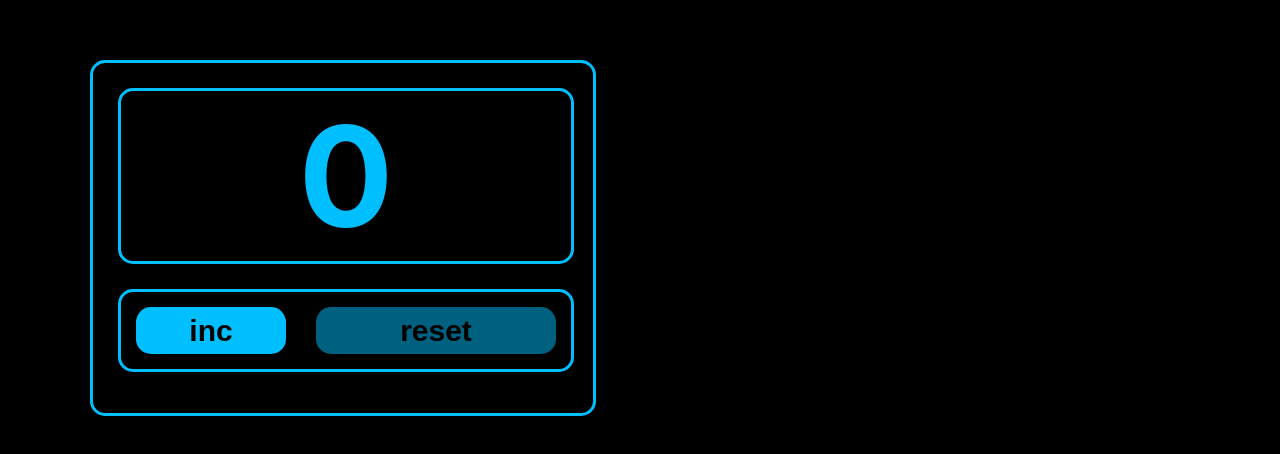
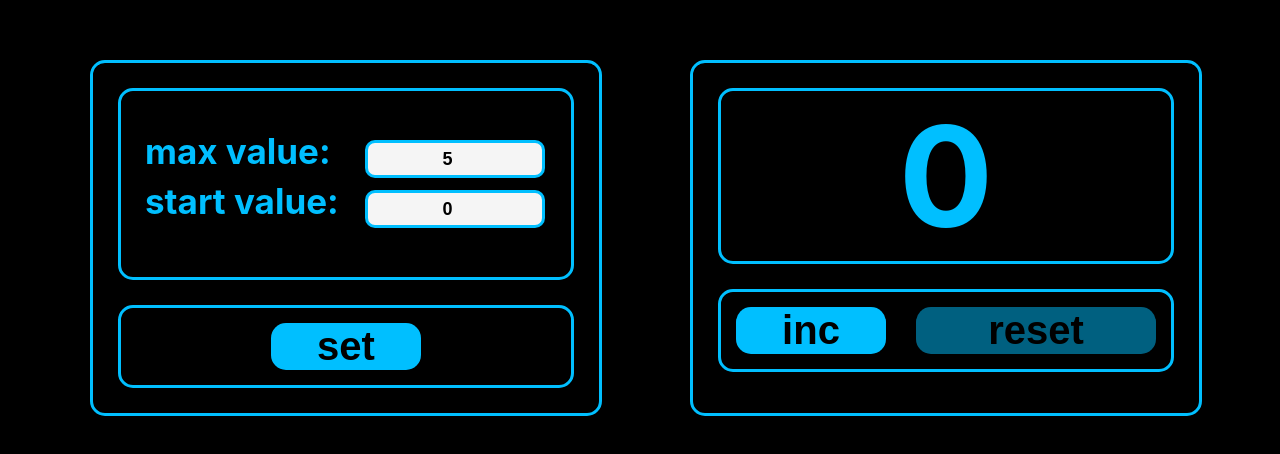
Before and after one commit to Freiii21/exam-monday, a React (Create React App) app: page / in a window 1280 px wide. Shown: the part 190-644 px from the top of the page. Built offline with nearby package versions, Linux system fonts and the light colour scheme.

Commit message:
#42 Adding settings to counter. Part 6

```diff
--- a/src/App.css
+++ b/src/App.css
@@ -6,19 +6,11 @@
   margin: auto;
 }
 .frame {
-  width: 500px;
+  width: 506px;
   height: 350px;
-  margin: auto;
-  margin-top: 250px;
+  margin: 250px auto auto;
   border: 3px solid deepskyblue;
   border-radius: 15px;
   display: grid;
   grid-template-rows: 250px 100px;
 }
-
-.settings {
-  border: 3px solid deepskyblue;
-  border-radius: 15px;
-  width: 450px;
-  margin: 25px
-}
--- a/src/App.tsx
+++ b/src/App.tsx
@@ -1,9 +1,8 @@
 import React, {useState} from 'react';
+import {v1} from 'uuid';
 import './App.css';
 import {Counter} from './components/Counter/Counter';
-import {v1} from 'uuid';
-// import {Settings} from './components/Settings/Settings';
-// import {SettingsButton} from './components/SettingsButton/SettingsButton';
+import {Settings} from './components/Settings/Settings';
 
 export type settingType = {
     id: string
@@ -14,10 +13,9 @@ export type settingType = {
 function App() {
     const [error, setError] = useState<boolean>(false);
     const [settingParameters, setSettingParameters] = useState<Array<settingType>>([
-        {id: v1(), title:'max value:', value:7},
-        {id: v1(), title:'start value:', value:0},
+        {id: v1(), title: 'max value:', value: 5},
+        {id: v1(), title: 'start value:', value: 0},
     ])
-
     const [currentValue, setCurrentValue] = useState<number>(settingParameters[1].value);
 
     const inc = () => {
@@ -27,19 +25,18 @@ function App() {
         }
     }
     const reset = () => setCurrentValue(settingParameters[1].value);
+    const set = () => alert('Set pressed');
 
     return (
         <div className={'common'}>
-            {/*<div className={'frame'}>*/}
-            {/*    /!*<div className={'settings'}>*!/*/}
-            {/*    /!*    <Settings valuesRange={valuesRange} changeValuesRange={changeValuesRange} error={error}/>*!/*/}
-            {/*    /!*</div>*!/*/}
-            {/*    <div className={'buttons'}>*/}
-            {/*        <SettingsButton/>*/}
-            {/*    </div>*/}
-            {/*</div>*/}
             <div className={'frame'}>
-                <div>
+                <Settings
+                    currentNumber={currentValue}
+                    settingParameters={settingParameters}
+                    set={set}
+                />
+            </div>
+            <div className={'frame'}>
                 <Counter
                     currentNumber={currentValue}
                     settingParameters={settingParameters}
@@ -48,7 +45,6 @@ function App() {
                 />
             </div>
         </div>
-        </div>
     );
 }
 
--- a/src/components/Button/Button.module.css
+++ b/src/components/Button/Button.module.css
@@ -7,11 +7,15 @@
     border-radius: 15px;
     background-color: deepskyblue;
     font-weight: bold;
-    font-size: 30px;
+    font-size: 40px;
     text-align: center;
     color: black;
 }
 
+.singleButton {
+    margin-left: 150px;
+    width: 150px;
+}
 .disabled {
     opacity: 0.5;
 }
--- a/src/components/Button/Button.tsx
+++ b/src/components/Button/Button.tsx
@@ -4,13 +4,13 @@ import {settingType} from '../../App';
 type ButtonsPropsType = {
     title: string
     currentNumber: number
-    onClick: (number: number) => void
+    onClick: () => void
     settingParameters: settingType[]
 }
 
 export const Button = (props: ButtonsPropsType) => {
     const onClickHandler = () => {
-        props.onClick(props.currentNumber);
+        props.onClick();
     }
 
     let disable: boolean;
@@ -25,8 +25,8 @@ export const Button = (props: ButtonsPropsType) => {
             disable = false;
             break;
     }
-
-    const buttonClass = disable ? `${s.usual} ${s.disabled}` : s.usual;
+    const usualClass = props.title === 'set' ? `${s.usual} ${s.singleButton}` : s.usual;
+    const buttonClass = disable ? `${usualClass} ${s.disabled}` : usualClass;
 
     return (
         <button className={buttonClass} onClick={onClickHandler} disabled={disable}>
--- a/src/components/Counter/Counter.tsx
+++ b/src/components/Counter/Counter.tsx
@@ -10,11 +10,11 @@ type CounterPropsType = {
 }
 
 export const Counter = (props: CounterPropsType) => {
-    const counterClass = props.currentNumber === props.settingParameters[0].value ? `${s.usual} ${s.max}` : s.usual;
+    const counterField = props.currentNumber === props.settingParameters[0].value ? `${s.usual} ${s.max}` : s.usual;
 
     return (
         <div>
-            <div className={counterClass}>
+            <div className={counterField}>
                 {props.currentNumber}
             </div>
             <div className={s.buttonsField}>
--- a/src/components/Settings/Settings.module.css
+++ b/src/components/Settings/Settings.module.css
@@ -1,31 +1,34 @@
-.common {
+.settingsField {
     display: grid;
     grid-template-rows: 50px 50px;
-    grid-gap: 20px;
+    height: 186px;
+    margin: 25px;
+    border: 3px solid deepskyblue;
+    border-radius: 15px;
     font-size: 35px;
     font-weight: bold;
     color: deepskyblue;
-    margin-top: 30px;
-    margin-left: 25px;
 }
 
 .row {
     display: grid;
     grid-template-columns: 220px 50px;
+    margin-top: 39px;
+    margin-left: 24px;
 }
 
 .input {
     display: flex;
     align-items: start;
-    margin-top: 10px;
     width: 170px;
     height: 30px;
-    text-align: center;
-    font-size: 18px;
-    font-weight: bold;
+    margin-top: 10px;
     border: 3px solid deepskyblue;
     border-radius: 10px;
     outline:none;
+    font-size: 18px;
+    font-weight: bold;
+    text-align: center;
     background-color: whitesmoke;
 }
 
@@ -33,3 +36,12 @@
     border: 3px solid red;
     background-color: palevioletred;
 }
+
+.buttonField {
+    width: 450px;
+    height: 77px;
+    margin-left: 25px;
+    margin-bottom: 25px;
+    border: 3px solid deepskyblue;
+    border-radius: 15px;
+}
--- a/src/components/Settings/Settings.tsx
+++ b/src/components/Settings/Settings.tsx
@@ -1,38 +1,40 @@
 import s from './Settings.module.css'
 import {ChangeEvent} from 'react';
+import {Button} from '../Button/Button';
+import {settingType} from '../../App';
 
 type SettingsPropsType = {
-    changeValuesRange: (value: number, id: "min" | "max") => void
-    error: boolean
+    currentNumber: number
+    settingParameters: settingType[]
+    set: () => void
 }
 
-export const Settings = (props:SettingsPropsType) => {
-    // const setMaxValue = (e:ChangeEvent<HTMLInputElement>) => {
-    //     const newValue = Number(e.currentTarget.value);
-    //     if(newValue <= props.valuesRange.min){
-    //
-    //     }
-    //     props.changeValuesRange(newValue, "max")
-    // }
+export const Settings = (props: SettingsPropsType) => {
+    const settingsElements = props.settingParameters.map(setting => {
+        return (
+            <div key={setting.id} className={s.row}>
+                <div>
+                    {setting.title}
+                </div>
+                <div>
+                    <input type="number" value={setting.value} className={s.input}/>
+                </div>
+            </div>
+        )
 
-    const setMinValue = (e:ChangeEvent<HTMLInputElement>) => {
-        const newValue = Number(e.currentTarget.value);
-        props.changeValuesRange(newValue, "min")
-    }
-    const errorClass = props.error ? `${s.input} ${s.error}` : s.input;
+    })
+
     return (
-        <div className={s.common}>
-            <div className={s.row}>
-                <div>max value:</div>
-                {/*<div>*/}
-                {/*    <input type={'number'} value={props.valuesRange.max} onChange={setMaxValue} className={errorClass}/>*/}
-                {/*</div>*/}
+        <div>
+            <div className={s.settingsField}>
+                {settingsElements}
             </div>
-            <div className={s.row}>
-                <div>start value:</div>
-                {/*<div>*/}
-                {/*    <input type={'number'} value={props.valuesRange.min} onChange={setMinValue} className={errorClass}/>*/}
-                {/*</div>*/}
+            <div className={s.buttonField}>
+                    <Button title={'set'}
+                            currentNumber={props.currentNumber}
+                            onClick={props.set}
+                            settingParameters={props.settingParameters}
+                    />
             </div>
         </div>
     )
```
Also changed, not shown: src/components/SettingsButton/SettingsButton.module.css (deleted, +0 -13 lines), src/components/SettingsButton/SettingsButton.tsx (deleted, +0 -12 lines). Lines whose indentation alone changed are shown as unchanged.
